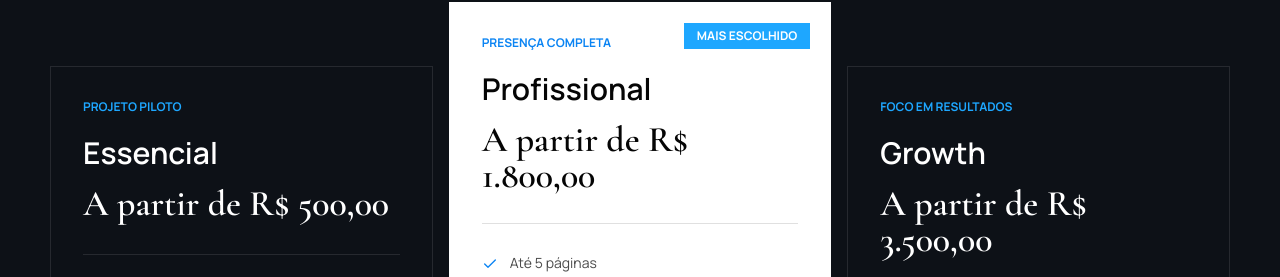
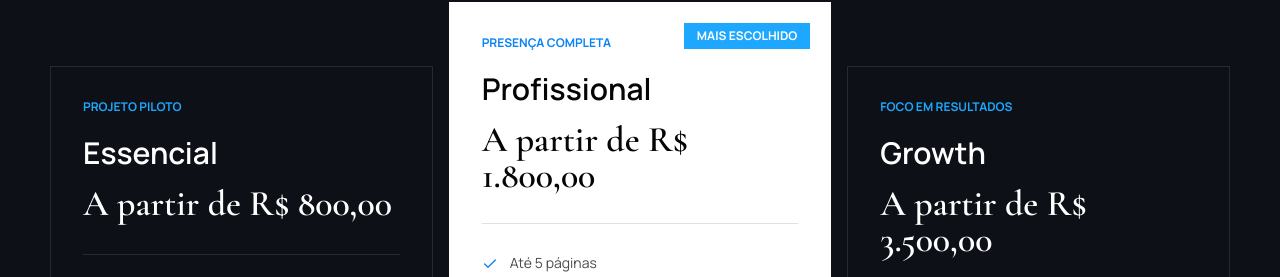
Before and after one commit to lucasccruz30-jpg/site-ocdigital, a Next.js app: page / in a window 1280 px wide. Shown: the part 5269-5546 px from the top of the page. Built offline with nearby package versions, Linux system fonts and the light colour scheme.

Commit message:
Update essential plan price

```diff
--- a/components/PricingSection.tsx
+++ b/components/PricingSection.tsx
@@ -6,7 +6,7 @@ const plans = [
   {
     name: "Essencial",
     subtitle: "Projeto Piloto",
-    price: "A partir de R$ 500,00",
+    price: "A partir de R$ 800,00",
     cta: "Quero este plano",
     items: [
       "1 página (landing page)",
```
